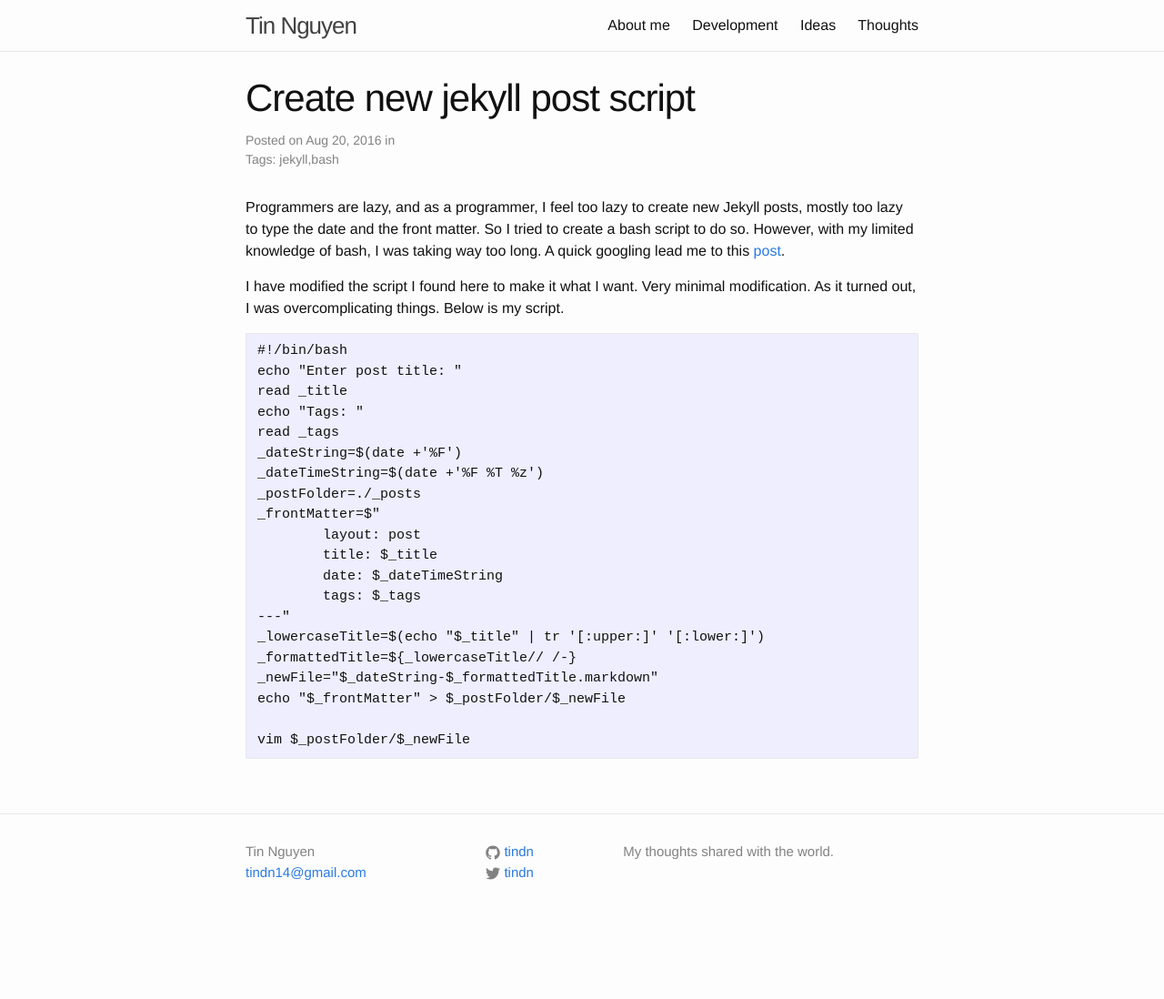
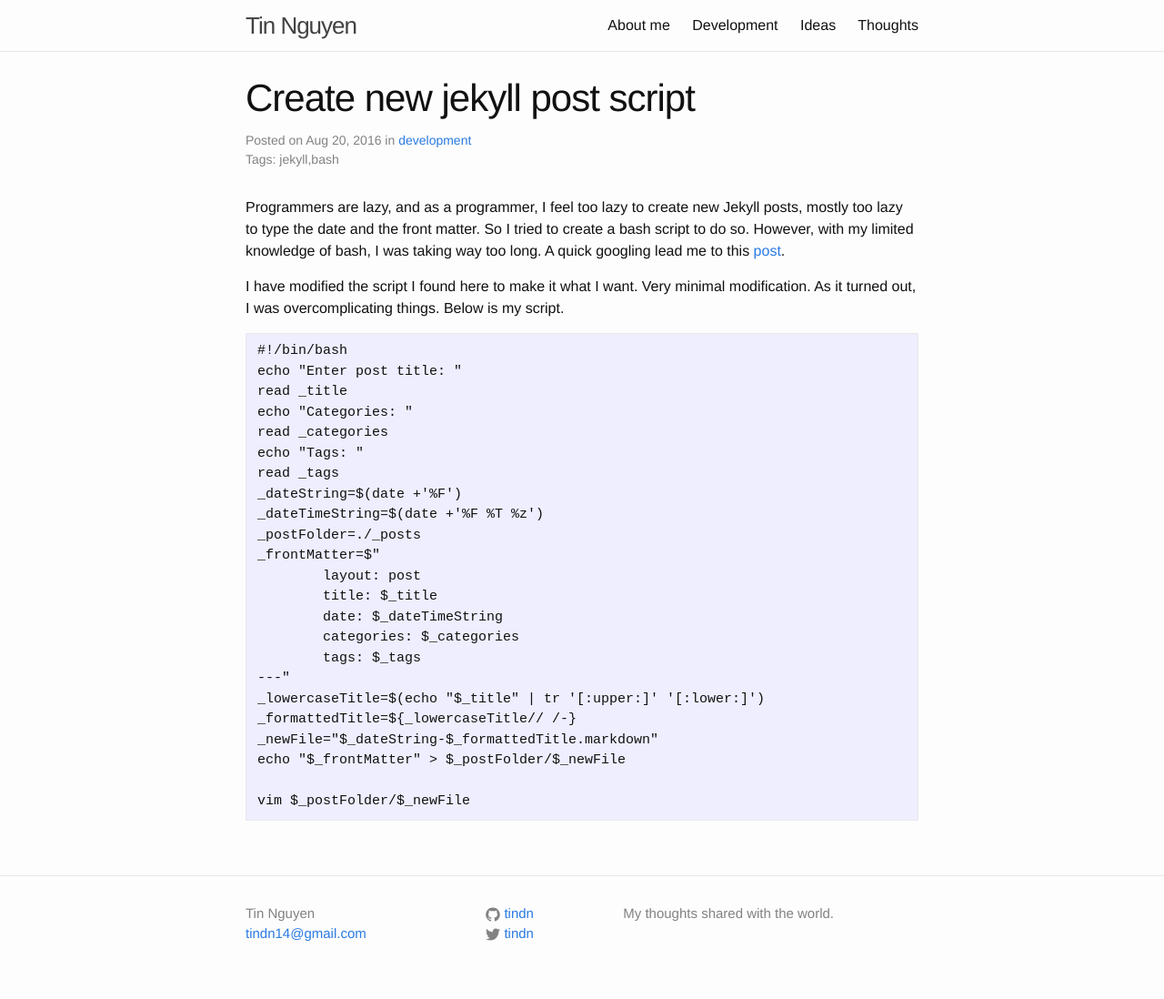
Before and after one commit to tindn/tindn.github.io, a Jekyll site: the page built from _posts/2016-08-20-create-new-jekyll-post-script.markdown, in a window 1280 px wide. Shown: the whole page at 91% size. Built offline with Jekyll 4.4.1, drawn with Linux system fonts in a browser that asks for light colours; before the commit the page ends 1030 px from its top, so only the background shows below that.

Commit message:
updated script to add categories. updated post

```diff
--- a/_posts/2016-08-20-create-new-jekyll-post-script.markdown
+++ b/_posts/2016-08-20-create-new-jekyll-post-script.markdown
@@ -3,6 +3,7 @@ layout: post
 title: Create new jekyll post script
 date: 2016-08-20 11:17:23 -0500
 tags: jekyll, bash
+categories: development
 ---
 Programmers are lazy, and as a programmer, I feel too lazy to create new Jekyll posts, mostly too lazy
 to type the date and the front matter. So I tried to create a bash script to do so. However, with my
@@ -16,6 +17,8 @@ overcomplicating things. Below is my script.
     #!/bin/bash
     echo "Enter post title: "
     read _title
+	echo "Categories: "
+	read _categories
     echo "Tags: "
     read _tags
     _dateString=$(date +'%F')
@@ -25,6 +28,7 @@ overcomplicating things. Below is my script.
 		layout: post
 		title: $_title
 		date: $_dateTimeString
+		categories: $_categories
 		tags: $_tags
 	---"
     _lowercaseTitle=$(echo "$_title" | tr '[:upper:]' '[:lower:]')
```
Also changed, not shown: 1 other file.
